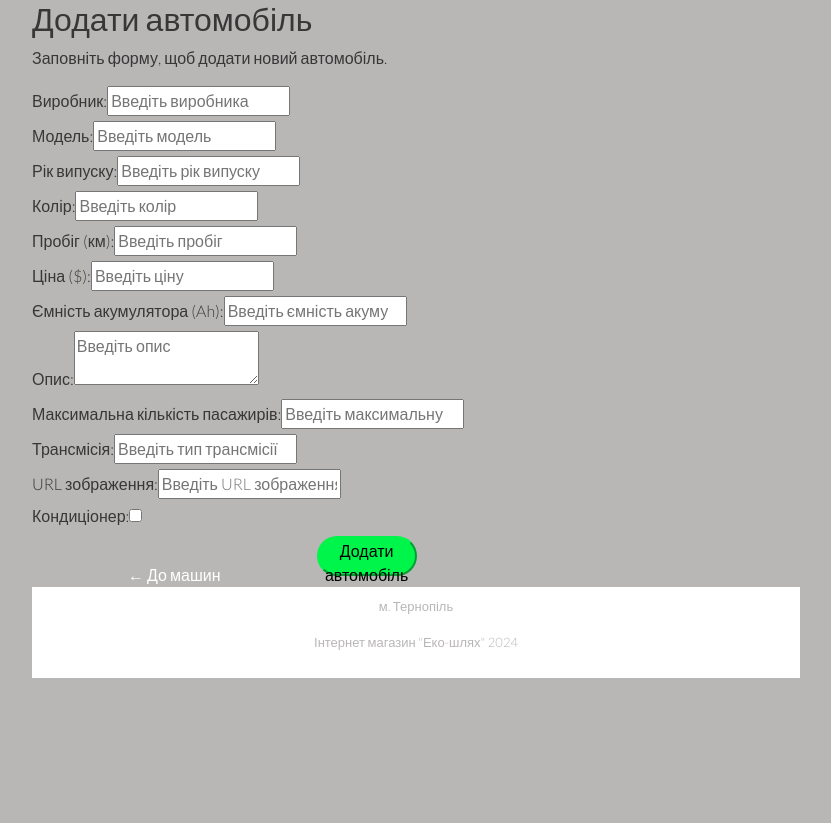
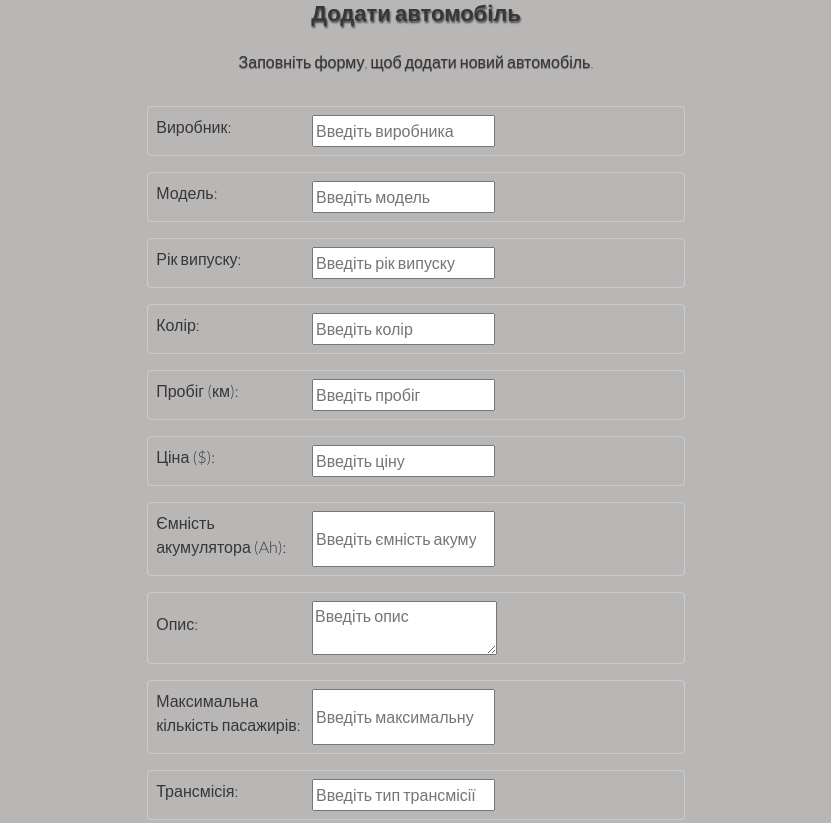
Before and after one commit to eco-way-shop/ecoway-client, a React app: page /add_car in a window 1280 px wide. Shown: the top 823 px of the page, without its empty margins (224-1055 px from the left). Before the commit the page ends 800 px from the top, so only its background shows below. Built offline with nearby package versions, Linux system fonts and the light colour scheme.

Commit message:
Update App.scss

```diff
--- a/src/App.scss
+++ b/src/App.scss
@@ -52,6 +52,8 @@ body {
     color: #b9b6b6;
     text-align: center;
     font-size: 13px;
+    padding-left: 30px;
+    padding-right: 30px;
   }
 
   &__primary,
@@ -59,6 +61,8 @@ body {
     text-align: center;
     font-size: 25px;
     font-weight: 300;
+    padding-left: 30px;
+    padding-right: 30px;
   }
 
   &__left-title {
@@ -69,6 +73,8 @@ body {
     font-weight: 100;
     font-size: 14px;
     color: #000;
+    padding-left: 30px;
+    padding-right: 30px;
   }
 }
 
@@ -85,6 +91,9 @@ body {
   justify-content: center;
   align-items: center;
 }
+.call-action-text{
+width: 600px;
+}
 
 .footer {
   color: #b9b6b6;
@@ -93,13 +102,17 @@ body {
 }
 .submit,
 .btn-oval {
+  margin-left: 30px;
   font-weight: 500 !important;
   border-radius: 20px !important;
   background-color: #00f54b !important;
   border-color: #00f54b !important;
   color: #000 !important;
 }
-
+.img-fluid{
+  padding-left: 30px;
+    padding-right: 30px;
+}
 .btn-menu {
   font-weight: 500 !important;
   border-radius: 35px !important;
@@ -265,7 +278,7 @@ background-image: url('/imgs/menu.png') !important;
   background-color: #00f54b !important;
   border-color: #00f54b !important;
   color: #000 !important;
-  width: 100px;
+  width: fit-content;
   height: 40px;
   align-content: left;
 }
@@ -275,3 +288,52 @@ background-image: url('/imgs/menu.png') !important;
   padding-left: 6rem;
   padding-right: 6rem;
 }
+
+.add-car-form {
+  display: flex;
+  flex-direction: column;
+  gap: 1rem; /* Add some spacing between form rows */
+}
+.add-car-title{
+  align-self: center;
+    font-size: 22px;
+    font-weight: 700;
+    text-shadow: 1px 2px 2px rgba($color: #000, $alpha: 0.6);
+}
+.add-car-subtitle{
+  align-self: center;
+    font-weight: 100;
+    text-shadow: 0 1px 1px rgba($color: #000, $alpha: 0.4);
+}
+
+.form-row {
+  display: flex; /* Make each row a flexbox container */
+  align-items: center; /* Align items vertically in the row */
+}
+
+.form-group {
+  display: flex; /* Make each form group a flexbox container */
+  gap: 0.5rem; /* Add some spacing between label and input */
+}
+
+.form-label {
+  width: 30%; /* Set label width */
+  align-self: center;
+  text-align: left; /* Align labels to the left */
+}
+.ac-check,
+.input {
+  width: 70%;
+  align-self: center;
+  display: flex;
+  align-content: center;
+  flex: 1; /* Allow inputs to grow and fill remaining space */
+  padding: 0.5rem;
+  border: 1px solid #ccc;
+  border-radius: 4px;
+}
+
+.form-input input,
+.form-input textarea {
+  width: 100%; /* Set input width to 100% of its container */
+}
```
